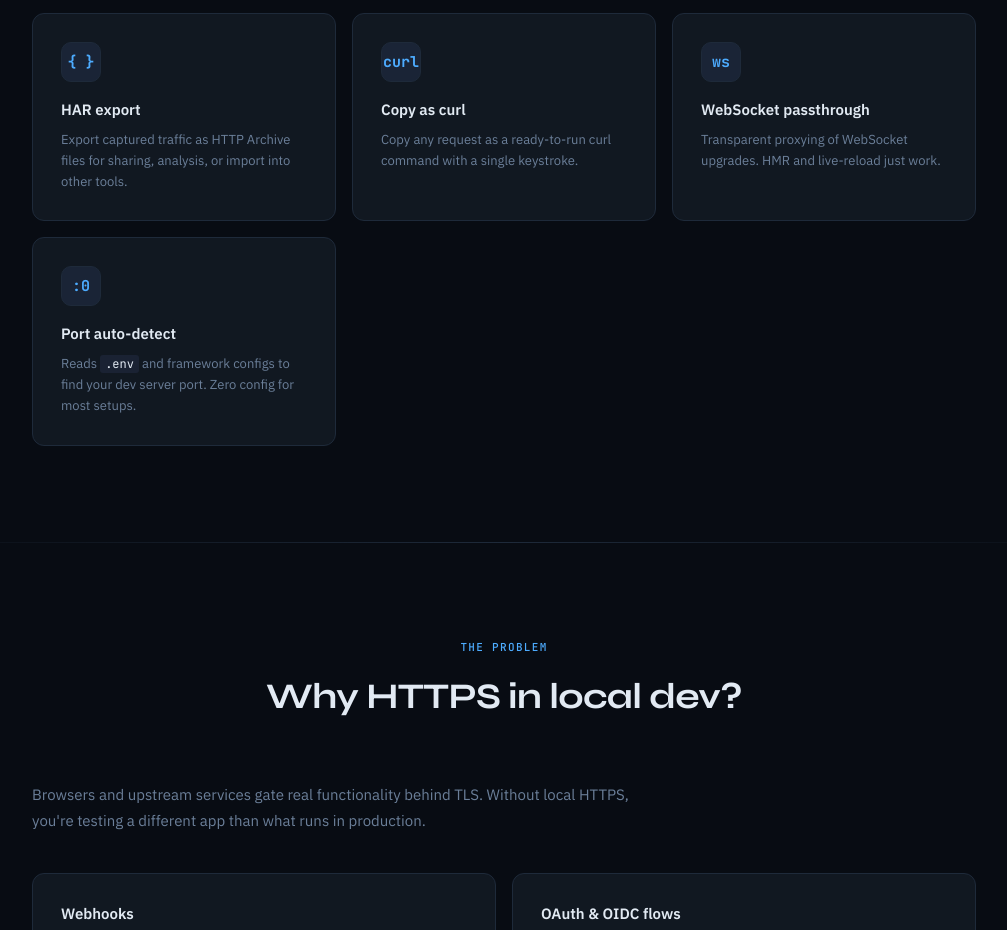
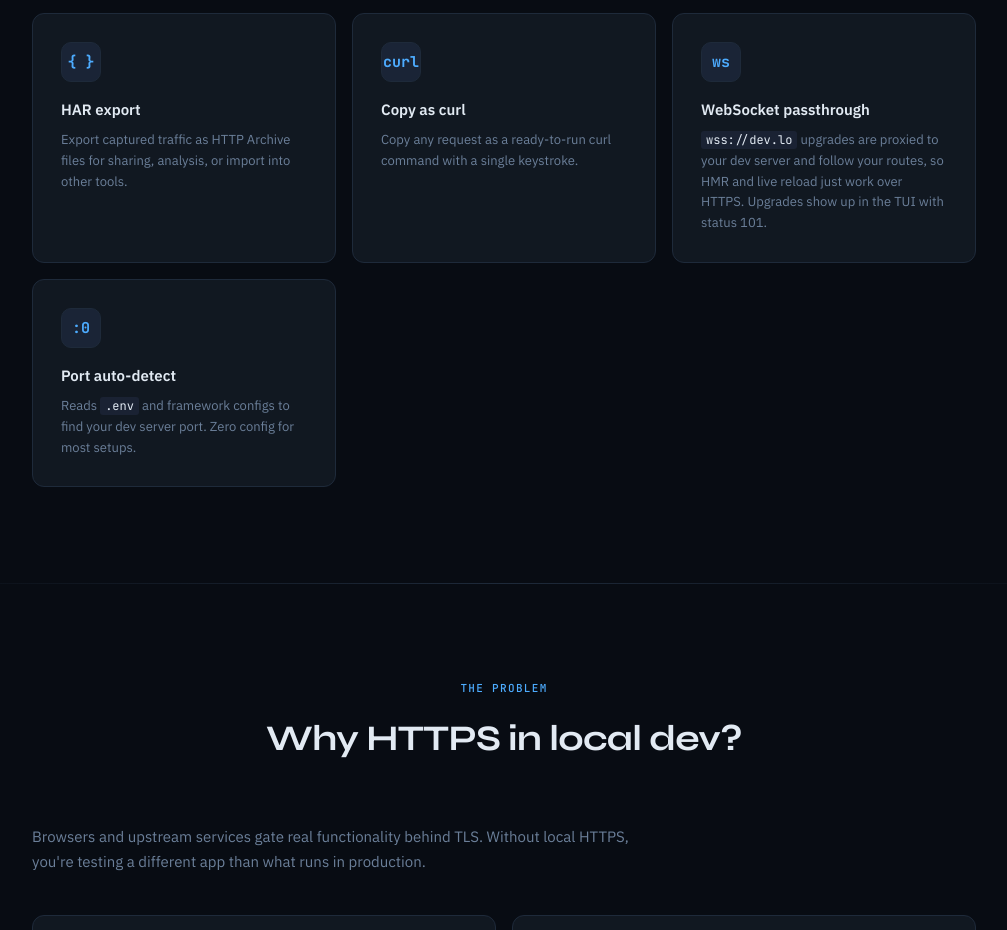
Before and after one commit to vandot/zlodev, a plain HTML site: page docs/index.html in a window 1280 px wide. Shown: the part 2067-2997 px from the top of the page, without its empty margins (136-1143 px from the left). Drawn offline with Linux system fonts and the light colour scheme.

Commit message:
Keep idle WebSockets open; document WebSocket proxying (#19)

```diff
--- a/docs/index.html
+++ b/docs/index.html
@@ -900,7 +900,7 @@
       <div class="feature reveal">
         <div class="feature-icon">ws</div>
         <h3>WebSocket passthrough</h3>
-        <p>Transparent proxying of WebSocket upgrades. HMR and live-reload just work.</p>
+        <p><code>wss://dev.lo</code> upgrades are proxied to your dev server and follow your routes, so HMR and live reload just work over HTTPS. Upgrades show up in the TUI with status 101.</p>
       </div>
       <div class="feature reveal">
         <div class="feature-icon">:0</div>
```
Also changed, not shown: 2 other files.
